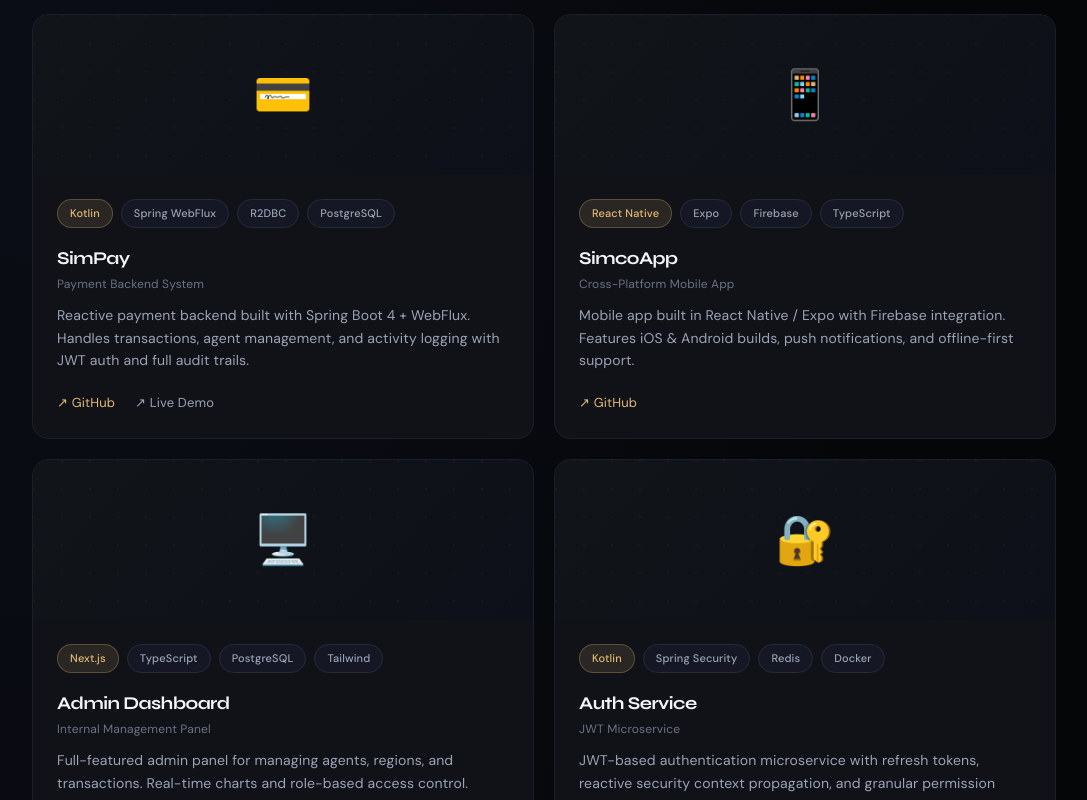
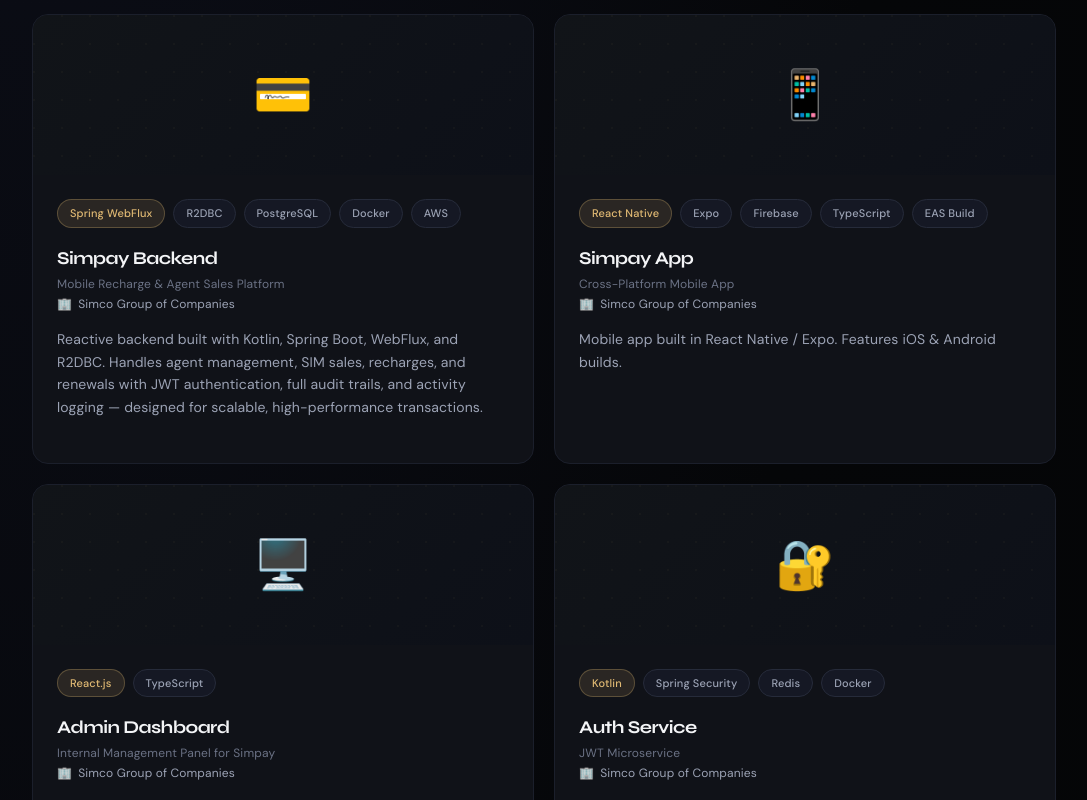
Before and after one commit to Al-Hussein-96/my-own-portfolio, a Next.js app: page / in a window 1280 px wide. Shown: the part 2000-2800 px from the top of the page, without its empty margins (96-1183 px from the left). Built offline with nearby package versions, Linux system fonts and the light colour scheme.

Commit message:
Remove AI section

```diff
--- a/app/page.tsx
+++ b/app/page.tsx
@@ -20,8 +20,8 @@
       <Divider />
       <ProjectsSection />
       <Divider />
-      <AISection />
-      <Divider />
+      {/* <AISection />
+      <Divider /> */}
       <BlogSection />
       <Divider />
       <ContactSection />
--- a/components/Navbar.tsx
+++ b/components/Navbar.tsx
@@ -6,7 +6,7 @@
   { href: "#hero",     label: "Home"     },
   { href: "#skills",   label: "Skills"   },
   { href: "#projects", label: "Projects" },
-  { href: "#ai",       label: "AI"       },
+  // { href: "#ai",       label: "AI"       },
   { href: "#blog",     label: "Blog"     },
   { href: "#contact",  label: "Contact"  },
 ];
--- a/components/ProjectsSection.tsx
+++ b/components/ProjectsSection.tsx
@@ -1,4 +1,4 @@
-import { projects, TagColor } from "@/data/portfolio";
+import { projects } from "@/data/portfolio";
 
 export default function ProjectsSection() {
   return (
@@ -17,20 +17,21 @@
               {/* Visual */}
               <div
                 className="h-40 flex items-center justify-center relative overflow-hidden"
-                style={{ background: `linear-gradient(135deg, #111418, #0d1018)` }}
+                style={{ background: "linear-gradient(135deg, #111418, #0d1018)" }}
               >
                 <div
                   className="absolute inset-0 opacity-[0.04]"
                   style={{
-                    backgroundImage:
-                      "radial-gradient(circle at 1px 1px, #c8a96e 1px, transparent 0)",
+                    backgroundImage: "radial-gradient(circle at 1px 1px, #c8a96e 1px, transparent 0)",
                     backgroundSize: "28px 28px",
                   }}
                 />
                 <span className="text-5xl z-10">{p.icon}</span>
               </div>
 
+              {/* Body */}
               <div className="p-6">
+                {/* Stack tags */}
                 <div className="flex flex-wrap gap-2 mb-4">
                   {p.stack.map((t, i) => (
                     <span
@@ -55,16 +56,38 @@
                   ))}
                 </div>
 
-                <h3 className="font-syne text-lg font-bold mb-1" style={{ color: "var(--text)" }}>
+                {/* Title */}
+                <h3
+                  className="font-syne text-lg font-bold mb-1"
+                  style={{ color: "var(--text)" }}
+                >
                   {p.title}
                 </h3>
-                <p className="text-xs mb-3" style={{ color: "var(--subtle)" }}>
+
+                {/* Subtitle */}
+                <p className="text-xs mb-1" style={{ color: "var(--subtle)" }}>
                   {p.subtitle}
                 </p>
-                <p className="text-sm leading-relaxed mb-5" style={{ color: "var(--muted)" }}>
+
+                {/* Company */}
+                <p
+                  className="flex items-center gap-1.5 text-xs mb-4"
+                  style={{ color: "var(--muted)" }}
+                >
+                  <span>{p.company === "Personal" ? "👤" : "🏢"}</span>
+                  <span>{p.company}</span>
+                </p>
+
+                {/* Description */}
+                <p
+                  className="text-sm leading-relaxed mb-5"
+                  style={{ color: "var(--muted)" }}
+                >
                   {p.description}
                 </p>
 
+                {/* Links */}
+                {(p.github || p.live) && (
                   <div className="flex gap-5">
                     {p.github && (
                       <a
@@ -85,6 +108,7 @@
                       </a>
                     )}
                   </div>
+                )}
               </div>
             </article>
           ))}
--- a/data/portfolio.ts
+++ b/data/portfolio.ts
@@ -1,41 +1,40 @@
 export const skills = [
   // Mobile-focused skills
-  { name: "Android (Kotlin)",        icon: "🤖", level: "Expert",            pct: 100, cat: "mobile"   },
-  { name: "Kotlin Multiplatform",    icon: "🤖", level: "Expert",            pct: 100, cat: "mobile"   },
-  { name: "Kotlin Flow",             icon: "🌊", level: "Expert",          pct: 90,  cat: "mobile"   },
-  { name: "Coroutines",              icon: "⏱️", level: "Expert",          pct: 88,  cat: "mobile"   },
-  { name: "Hardware integration",    icon: "📡", level: "Expert",          pct: 90,  cat: "mobile"   },
-  { name: "Offline-first", icon: "📶", level: "Expert",       pct: 95,  cat: "mobile"   },
-  { name: "Optimization",            icon: "⚡", level: "Expert",          pct: 99,  cat: "mobile"   },
-  { name: "Security",                icon: "🔐", level: "Advanced",       pct: 99,  cat: "mobile"   },
-  { name: "Google Play",             icon: "🟢", level: "Expert",          pct: 90,  cat: "mobile"   },
-  { name: "App Store",               icon: "🔵", level: "Expert",          pct: 90,  cat: "mobile"   },
-  { name: "Firebase",                icon: "🔥", level: "Expert",          pct: 95,  cat: "mobile"   },
-  { name: "React Native",            icon: "📱", level: "Working Knowledge", pct: 60,  cat: "mobile"   },
-  { name: "Flutter",                 icon: "📱", level: "Working Knowledge", pct: 60,  cat: "mobile"   },
-  { name: "Expo",                    icon: "🚀", level: "Working Knowledge",          pct: 80,  cat: "mobile"   },
-  { name: "iOS Basics",              icon: "📱", level: "Familiar",          pct: 50,  cat: "mobile"   },
-
+  { name: "Android (Kotlin)",        icon: "🤖", level: "Expert",             pct: 100, cat: "mobile"   },
+  { name: "Kotlin Multiplatform",    icon: "🤖", level: "Expert",             pct: 100, cat: "mobile"   },
+  { name: "Kotlin Flow",             icon: "🌊", level: "Expert",             pct: 90,  cat: "mobile"   },
+  { name: "Coroutines",              icon: "⏱️", level: "Expert",             pct: 88,  cat: "mobile"   },
+  { name: "Hardware integration",    icon: "📡", level: "Expert",             pct: 90,  cat: "mobile"   },
+  { name: "Offline-first",           icon: "📶", level: "Expert",             pct: 95,  cat: "mobile"   },
+  { name: "Optimization",            icon: "⚡", level: "Expert",             pct: 99,  cat: "mobile"   },
+  { name: "Security",                icon: "🔐", level: "Advanced",           pct: 99,  cat: "mobile"   },
+  { name: "Google Play",             icon: "🟢", level: "Expert",             pct: 90,  cat: "mobile"   },
+  { name: "App Store",               icon: "🔵", level: "Expert",             pct: 90,  cat: "mobile"   },
+  { name: "Firebase",                icon: "🔥", level: "Expert",             pct: 95,  cat: "mobile"   },
+  { name: "React Native",            icon: "📱", level: "Working Knowledge",  pct: 60,  cat: "mobile"   },
+  { name: "Flutter",                 icon: "📱", level: "Working Knowledge",  pct: 60,  cat: "mobile"   },
+  { name: "Expo",                    icon: "🚀", level: "Working Knowledge",  pct: 80,  cat: "mobile"   },
+  { name: "iOS Basics",              icon: "📱", level: "Familiar",           pct: 50,  cat: "mobile"   },
 
   // Backend & platform
-  { name: "Kotlin",                  icon: "🔷", level: "Expert",            pct: 95,  cat: "backend"  },
-  { name: "Spring Boot",             icon: "🍃", level: "Advanced",          pct: 85,  cat: "backend"  },
-  { name: "Ktor",             icon: "🍃", level: "Advanced",          pct: 85,  cat: "backend"  },
-  { name: "Coroutines",              icon: "⏱️", level: "Expert",          pct: 88,  cat: "backend"   },
-  { name: "Java",                    icon: "☕", level: "Working Knowledge",          pct: 88,  cat: "backend"  },
-  { name: "PostgreSQL",              icon: "🐘", level: "Working Knowledge",          pct: 86,  cat: "backend"  },
+  { name: "Kotlin",                  icon: "🔷", level: "Expert",             pct: 95,  cat: "backend"  },
+  { name: "Spring Boot",             icon: "🍃", level: "Advanced",           pct: 85,  cat: "backend"  },
+  { name: "Ktor",                    icon: "🍃", level: "Advanced",           pct: 85,  cat: "backend"  },
+  { name: "Coroutines",              icon: "⏱️", level: "Expert",             pct: 88,  cat: "backend"  },
+  { name: "Java",                    icon: "☕", level: "Working Knowledge",  pct: 88,  cat: "backend"  },
+  { name: "PostgreSQL",              icon: "🐘", level: "Working Knowledge",  pct: 86,  cat: "backend"  },
 
   // DevOps & workflow
-  { name: "Docker",                  icon: "🐳", level: "Advanced",          pct: 84,  cat: "devops"   },
-  { name: "AWS",                  icon: "🐳", level: "Advanced",          pct: 84,  cat: "devops"   },
-  { name: "Git",                     icon: "🔀", level: "Expert",            pct: 93,  cat: "devops"   },
-  { name: "GitHub Actions",          icon: "⚙️", level: "Advanced",          pct: 82,  cat: "devops"   },
-  { name: "CI/CD",                   icon: "🔄", level: "Advanced",          pct: 80,  cat: "devops"   },
-  { name: "Agile",                   icon: "🏃", level: "Advanced",          pct: 85,  cat: "workflow" },
-  { name: "Scrum",                   icon: "📋", level: "Advanced",          pct: 83,  cat: "workflow" },
-  { name: "Jira",                    icon: "🎯", level: "Advanced",          pct: 82,  cat: "workflow" },
-  { name: "Notion",                    icon: "🎯", level: "Advanced",          pct: 82,  cat: "workflow" },
-  { name: "Slack",                    icon: "🎯", level: "Advanced",          pct: 82,  cat: "workflow" },
+  { name: "Docker",                  icon: "🐳", level: "Advanced",           pct: 84,  cat: "devops"   },
+  { name: "AWS",                     icon: "☁️", level: "Advanced",           pct: 84,  cat: "devops"   },
+  { name: "Git",                     icon: "🔀", level: "Expert",             pct: 93,  cat: "devops"   },
+  { name: "GitHub Actions",          icon: "⚙️", level: "Advanced",           pct: 82,  cat: "devops"   },
+  { name: "CI/CD",                   icon: "🔄", level: "Advanced",           pct: 80,  cat: "devops"   },
+  { name: "Agile",                   icon: "🏃", level: "Advanced",           pct: 85,  cat: "workflow" },
+  { name: "Scrum",                   icon: "📋", level: "Advanced",           pct: 83,  cat: "workflow" },
+  { name: "Jira",                    icon: "🎯", level: "Advanced",           pct: 82,  cat: "workflow" },
+  { name: "Notion",                  icon: "📝", level: "Advanced",           pct: 82,  cat: "workflow" },
+  { name: "Slack",                   icon: "💬", level: "Advanced",           pct: 82,  cat: "workflow" },
 ];
 
 export const skillCategories = [
@@ -46,47 +45,58 @@
   { key: "workflow", label: "Workflow" },
 ];
 
-export type TagColor = "purple" | "blue" | "pink";
+export type TagColor = "purple" | "blue" | "pink" | "orange";
 
-export const projects = [
+export type Project = {
+  id: string;
+  title: string;
+  subtitle: string;
+  description: string;
+  stack: string[];
+  stackColors: TagColor[];
+  icon: string;
+  gradient: string;
+  company: string;
+  github?: string;
+  live?: string;
+};
+
+export const projects: Project[] = [
   {
     id: "simpay",
-    title: "SimPay",
-    subtitle: "Payment Backend System",
+    title: "Simpay Backend",
+    subtitle: "Mobile Recharge & Agent Sales Platform",
     description:
-      "Reactive payment backend built with Spring Boot 4 + WebFlux. Handles transactions, agent management, and activity logging with JWT auth and full audit trails.",
-    stack: ["Kotlin", "Spring WebFlux", "R2DBC", "PostgreSQL"],
-    stackColors: ["purple", "blue", "blue", "pink"] as TagColor[],
+      "Reactive backend built with Kotlin, Spring Boot, WebFlux, and R2DBC. Handles agent management, SIM sales, recharges, and renewals with JWT authentication, full audit trails, and activity logging — designed for scalable, high-performance transactions.",
+    stack: ["Spring WebFlux", "R2DBC", "PostgreSQL", "Docker", "AWS"],
+    stackColors: ["purple", "blue", "blue", "pink", "orange"],
     icon: "💳",
     gradient: "from-violet-950 to-indigo-950",
-    github: "#",
-    live: "#",
+    company: "Simco Group of Companies",
   },
   {
     id: "simcoapp",
-    title: "SimcoApp",
+    title: "Simpay App",
     subtitle: "Cross-Platform Mobile App",
     description:
-      "Mobile app built in React Native / Expo with Firebase integration. Features iOS & Android builds, push notifications, and offline-first support.",
-    stack: ["React Native", "Expo", "Firebase", "TypeScript"],
-    stackColors: ["blue", "blue", "pink", "purple"] as TagColor[],
+      "Mobile app built in React Native / Expo. Features iOS & Android builds.",
+    stack: ["React Native", "Expo", "Firebase", "TypeScript", "EAS Build"],
+    stackColors: ["blue", "blue", "pink", "purple", "orange"],
     icon: "📱",
     gradient: "from-sky-950 to-cyan-950",
-    github: "#",
-    live: null,
+    company: "Simco Group of Companies",
   },
   {
     id: "admin",
     title: "Admin Dashboard",
-    subtitle: "Internal Management Panel",
+    subtitle: "Internal Management Panel for Simpay",
     description:
       "Full-featured admin panel for managing agents, regions, and transactions. Real-time charts and role-based access control.",
-    stack: ["Next.js", "TypeScript", "PostgreSQL", "Tailwind"],
-    stackColors: ["purple", "blue", "pink", "blue"] as TagColor[],
+    stack: ["React.js", "TypeScript"],
+    stackColors: ["purple", "blue", "pink", "blue"],
     icon: "🖥️",
     gradient: "from-purple-950 to-violet-950",
-    github: "#",
-    live: "#",
+    company: "Simco Group of Companies",
   },
   {
     id: "auth",
@@ -95,11 +105,10 @@
     description:
       "JWT-based authentication microservice with refresh tokens, reactive security context propagation, and granular permission scopes.",
     stack: ["Kotlin", "Spring Security", "Redis", "Docker"],
-    stackColors: ["purple", "pink", "pink", "blue"] as TagColor[],
+    stackColors: ["purple", "pink", "pink", "blue"],
     icon: "🔐",
     gradient: "from-slate-950 to-blue-950",
-    github: "#",
-    live: null,
+    company: "Simco Group of Companies",
   },
 ];
 
@@ -177,9 +186,10 @@
     url: "#",
   },
 ];
+
 export const contactLinks = [
-  { icon: "📧", label: "m.alhussein.96@gmail.com",            sub: "Email me anytime",      href: "mailto:m.alhussein.96@gmail.com" },
-  { icon: "💼", label: "linkedin.com/in/al-hussein96/",   sub: "Connect on LinkedIn",   href: "https://www.linkedin.com/in/al-hussein96/" },
-  { icon: "🐙", label: "github.com/Al-Hussein-96",        sub: "See my code",           href: "https://github.com/Al-Hussein-96" },
-  { icon: "✍️", label: "medium.com/@m.alhussein.96",       sub: "Read my articles",      href: "https://medium.com/@m.alhussein.96" },
+  { icon: "📧", label: "m.alhussein.96@gmail.com",          sub: "Email me anytime",    href: "mailto:m.alhussein.96@gmail.com" },
+  { icon: "💼", label: "linkedin.com/in/al-hussein96/",     sub: "Connect on LinkedIn", href: "https://www.linkedin.com/in/al-hussein96/" },
+  { icon: "🐙", label: "github.com/Al-Hussein-96",          sub: "See my code",         href: "https://github.com/Al-Hussein-96" },
+  { icon: "✍️", label: "medium.com/@m.alhussein.96",         sub: "Read my articles",    href: "https://medium.com/@m.alhussein.96" },
 ];
```
Lines whose indentation alone changed are shown as unchanged.
